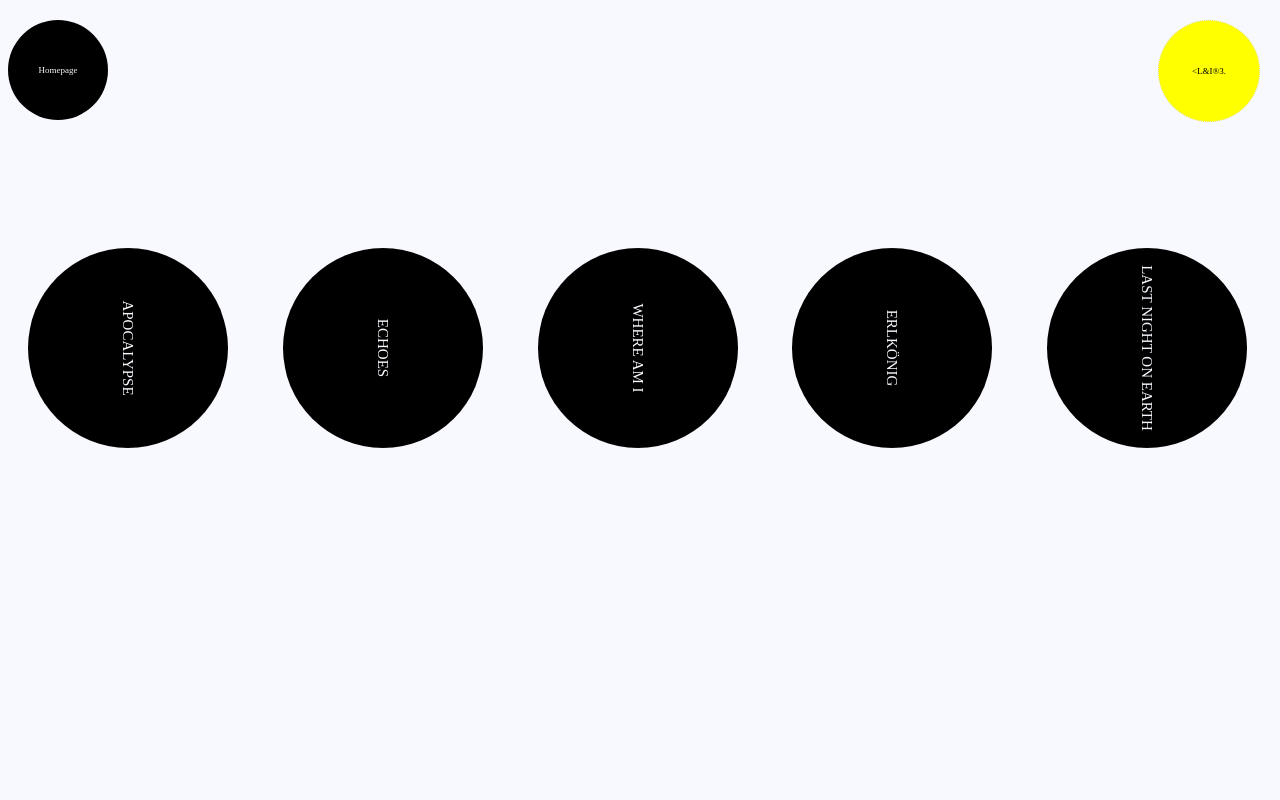
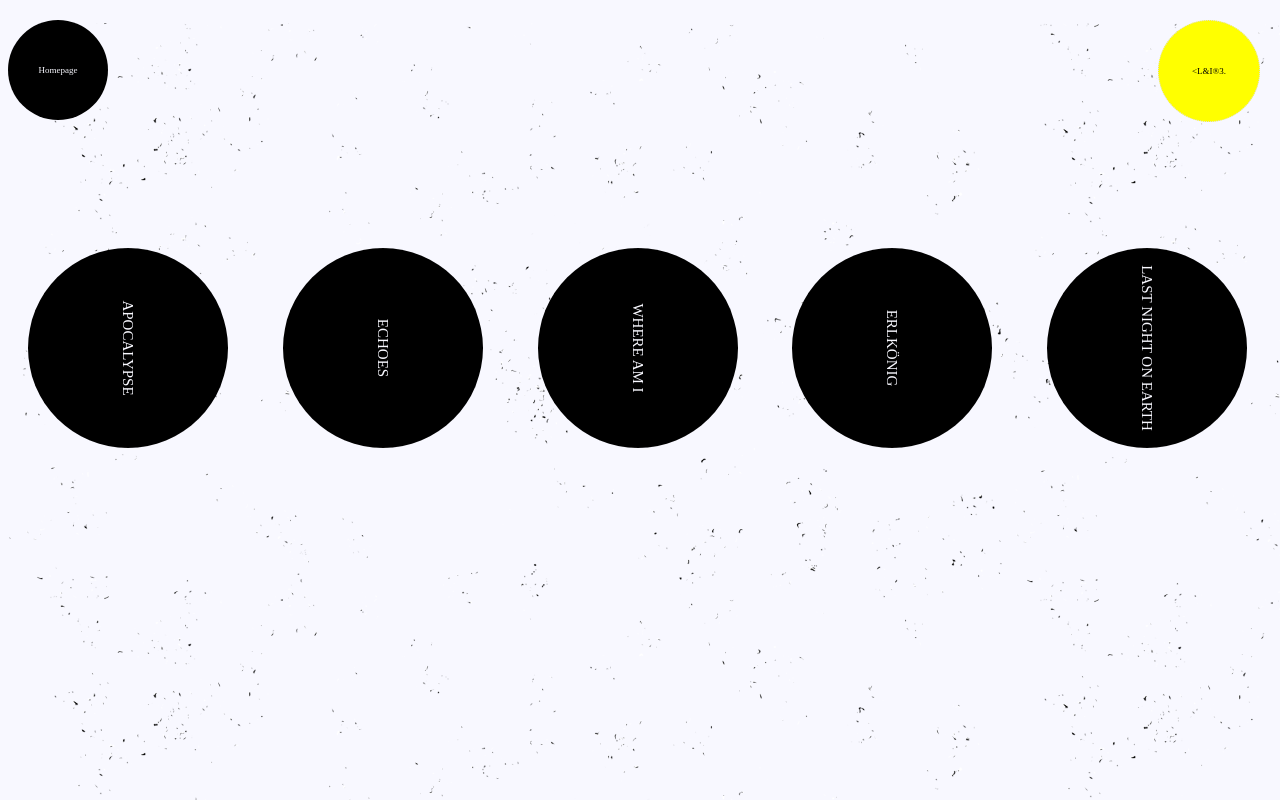
Before and after one commit to ArtificialCrisps/sunc.github.io, a plain HTML site: page projects/zine/index.html in a window 1280 px wide. Drawn offline with Linux system fonts and the light colour scheme.

Commit message:
zine
added background and animation

```diff
--- a/projects/zine/index.html
+++ b/projects/zine/index.html
@@ -7,6 +7,9 @@
   <title>Claire's</title>
 </head>
 <body>
+    <div class="bg">
+    <img src="media/bg.png">
+    </div>
     <div class="pin">&lt;L&I&reg;3.</div>
     <div class="homepage">
     <a href="https://www.merriam-webster.com/dictionary/placeholder">Homepage</a>
--- a/projects/zine/main.css
+++ b/projects/zine/main.css
@@ -1,5 +1,23 @@
 body {
     background-color:  ghostwhite;
+}
+.bg{
+    display: grid;
+    margin: 0;
+    padding: 0;
+    position: fixed;
+    z-index: -1;
+    animation-name: dustAnimation;
+    animation-duration: 15s;
+    animation-iteration-count: infinite;
+}
+.img{
+    object-fit: fill;
+}
+@keyframes dustAnimation {
+    0% {top:0px}
+    50% {top:25px}
+    100% {top:0px}
 }
 
 .container{
```
Also changed, not shown: projects/zine/media/bg.png (added).
